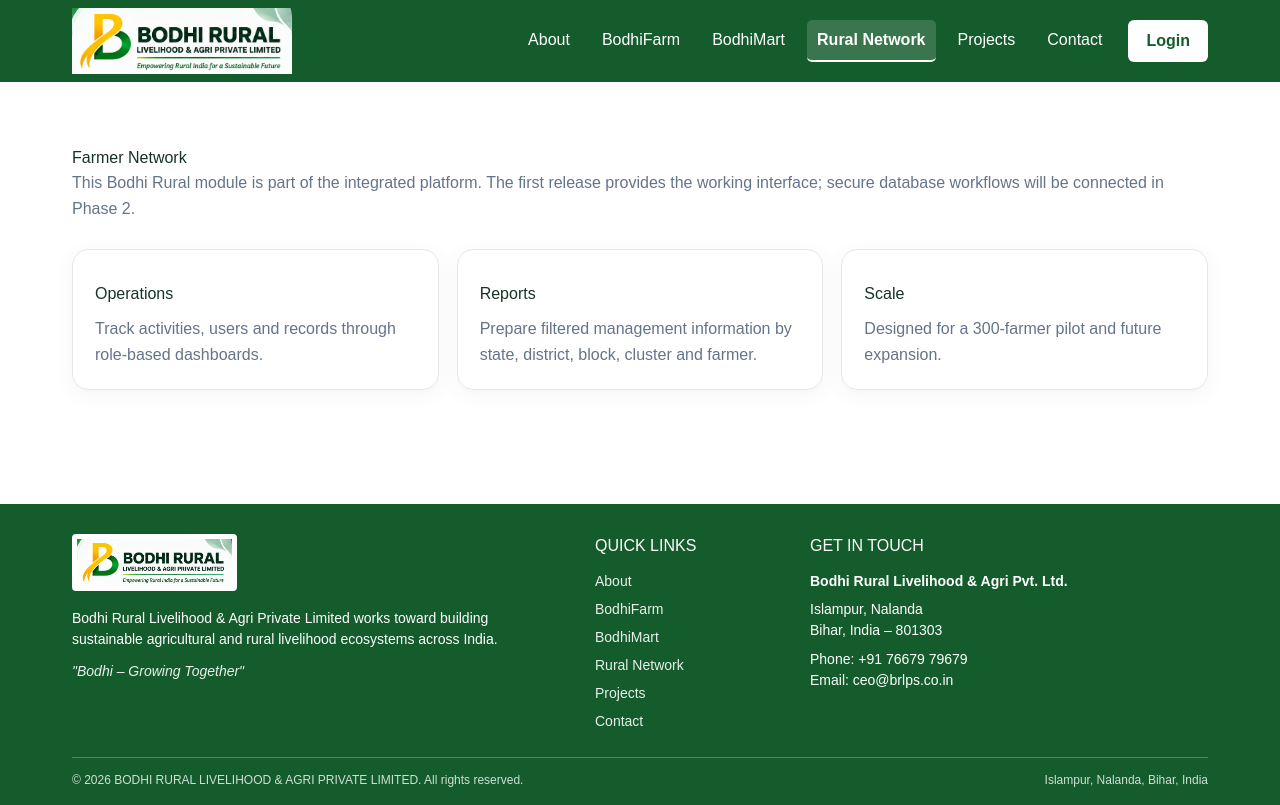
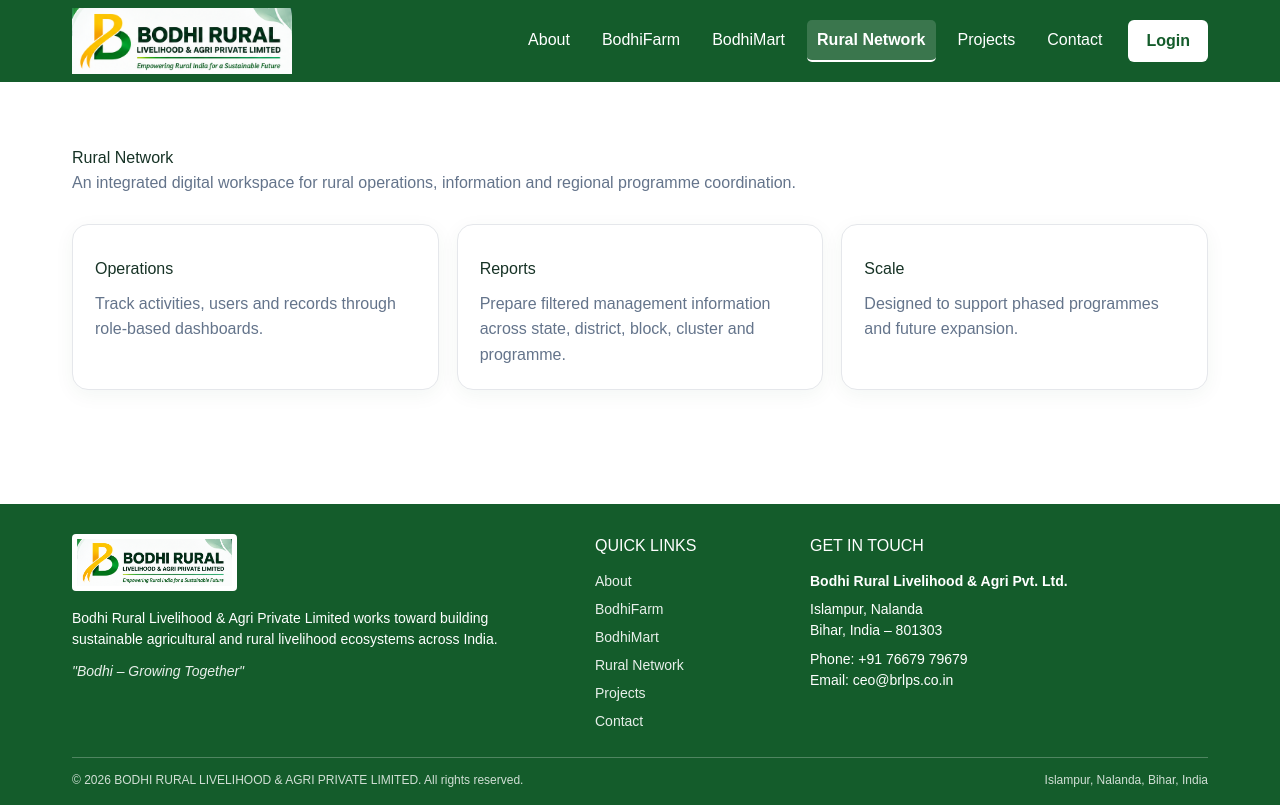
Before and after one commit to drdeepaksingh1/Bodhi-Rural, a Next.js app: page /farmer-network in a window 1280 px wide. Built offline with nearby package versions, Linux system fonts and the light colour scheme.

Commit message:
Refine corporate wording in page.tsx

```diff
--- a/src/app/farmer-network/page.tsx
+++ b/src/app/farmer-network/page.tsx
@@ -1,2 +1,8 @@
+import type { Metadata } from 'next';
 
-export default function Page(){return <><main className="section"><div className="container"><h1>Farmer Network</h1><p className="muted">This Bodhi Rural module is part of the integrated platform. The first release provides the working interface; secure database workflows will be connected in Phase 2.</p><div className="grid"><div className="card"><h3>Operations</h3><p className="muted">Track activities, users and records through role-based dashboards.</p></div><div className="card"><h3>Reports</h3><p className="muted">Prepare filtered management information by state, district, block, cluster and farmer.</p></div><div className="card"><h3>Scale</h3><p className="muted">Designed for a 300-farmer pilot and future expansion.</p></div></div></div></main></>}
+export const metadata: Metadata = {
+  title: 'Rural Network',
+  description: 'A digital workspace for rural operations, information and regional programme coordination.',
+};
+
+export default function Page(){return <><main className="section"><div className="container"><h1>Rural Network</h1><p className="muted">An integrated digital workspace for rural operations, information and regional programme coordination.</p><div className="grid"><div className="card"><h3>Operations</h3><p className="muted">Track activities, users and records through role-based dashboards.</p></div><div className="card"><h3>Reports</h3><p className="muted">Prepare filtered management information across state, district, block, cluster and programme.</p></div><div className="card"><h3>Scale</h3><p className="muted">Designed to support phased programmes and future expansion.</p></div></div></div></main></>}
```
